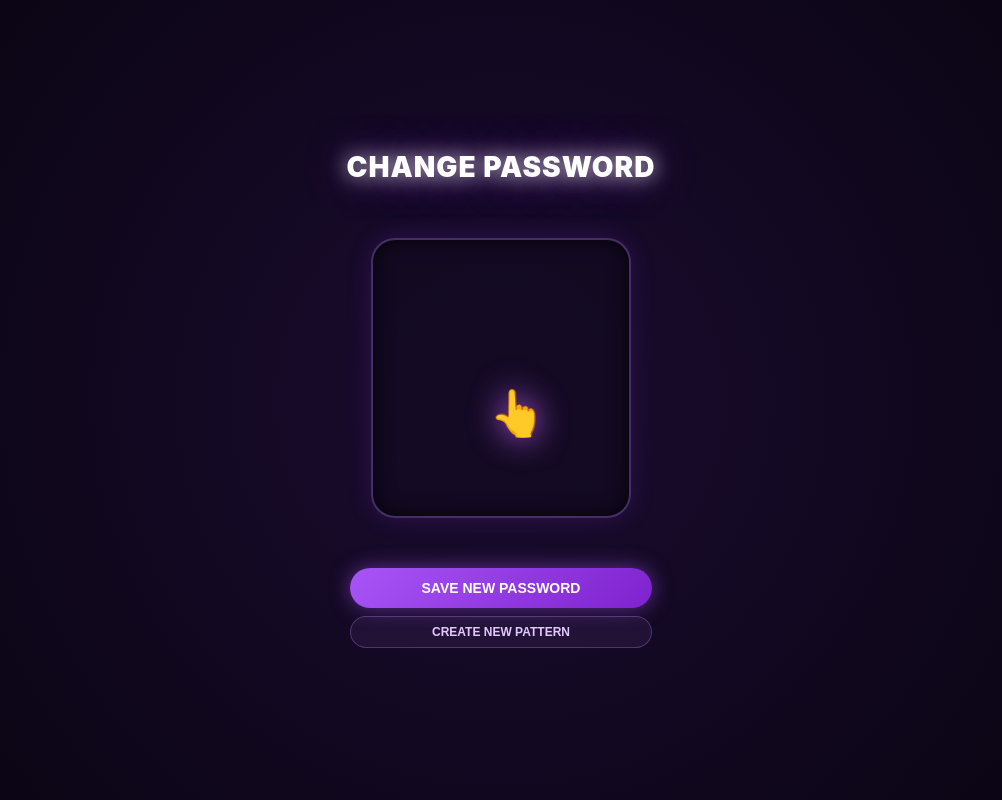
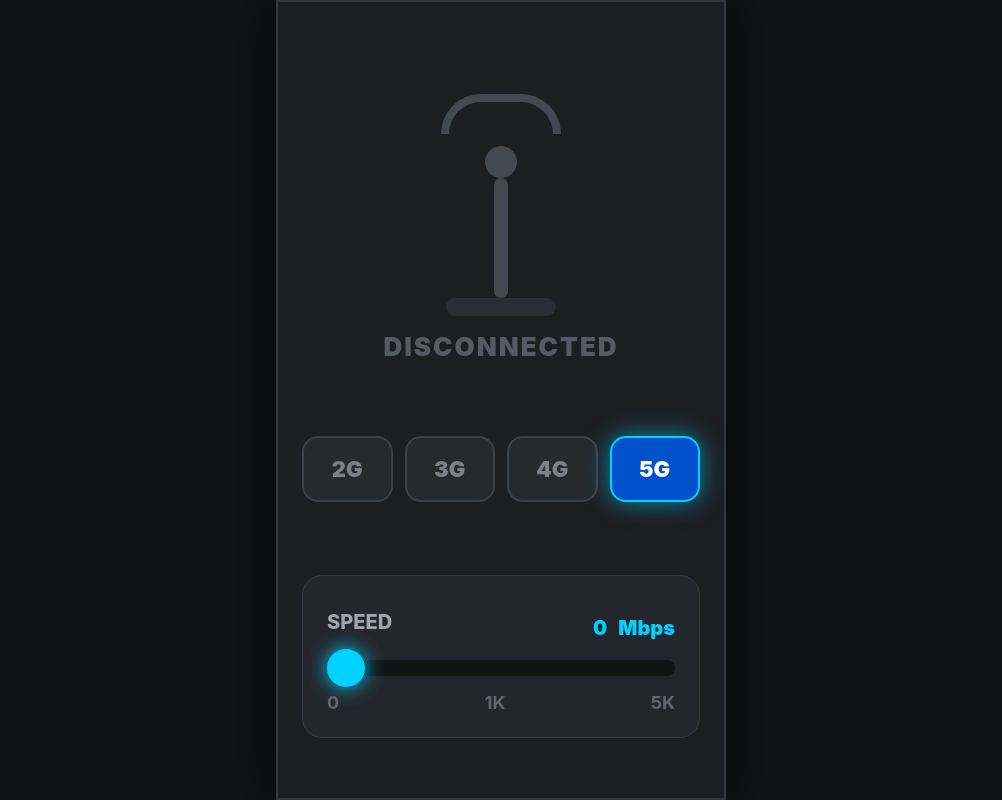
Before and after one commit to oleksandrdudukov-svg/Passwordpattern, a plain HTML site: page index.html in a window 1280 px wide. Shown: the whole page, without its empty margins (139-1141 px from the left). Drawn offline with Linux system fonts and the light colour scheme.

Commit message:
Update index.html

```diff
--- a/index.html
+++ b/index.html
@@ -2,429 +2,322 @@
 <html lang="en">
 <head>
   <meta charset="UTF-8">
-  <meta name="viewport" content="width=device-width, initial-scale=1.0, maximum-scale=1.0, user-scalable=no, viewport-fit=cover">
-  <title>Change Password</title>
-
-  <meta name="apple-mobile-web-app-capable" content="yes">
-  <meta name="apple-mobile-web-app-status-bar-style" content="black-translucent">
-  <meta name="mobile-web-app-capable" content="yes">
-  <meta name="theme-color" content="#150a24">
-
+  <meta name="viewport" content="width=device-width, initial-scale=1.0">
+  <title>5G Speed Switcher</title>
   <style>
     * {
       box-sizing: border-box;
       margin: 0;
       padding: 0;
-      user-select: none;
-      -webkit-user-select: none;
-      touch-action: none;
-      -webkit-tap-highlight-color: transparent !important;
-      outline: none !important;
+      font-family: -apple-system, BlinkMacSystemFont, "Segoe UI", Roboto, Arial, sans-serif;
     }
 
-    /* Суцільний неоновий градієнт на весь екран без чорних смуг */
-    html, body {
+    body {
+      background-color: #121315;
+      color: #ffffff;
+      height: 100vh;
       width: 100vw;
-      height: 100vh;
-      background: radial-gradient(circle at center, #1b0c30 0%, #080410 100%);
-      color: #ffffff;
-      font-family: -apple-system, BlinkMacSystemFont, "Segoe UI", Roboto, sans-serif;
-      overflow: hidden;
       display: flex;
       justify-content: center;
       align-items: center;
-    }
-
-    /* Компактний контейнер під 9:16 */
-    .app-container {
-      width: 100%;
-      height: 100%;
-      max-width: 380px;
-      max-height: 675px;
-      display: flex;
-      flex-direction: column;
-      justify-content: space-evenly;
-      align-items: center;
-      padding: 15px 12px;
-      position: relative;
-    }
-
-    .header {
-      text-align: center;
-      margin-top: 25px;
-      margin-bottom: 5px;
-      width: 100%;
-    }
-
-    .header h1 {
-      font-size: 28px;
-      font-weight: 900;
-      letter-spacing: 1px;
-      text-transform: uppercase;
-      color: #ffffff;
-      text-shadow: 0 0 20px rgba(255, 255, 255, 0.8), 0 0 40px rgba(168, 85, 247, 0.6);
-      line-height: 1.1;
-    }
-
-    .canvas-wrapper {
-      position: relative;
-      width: 260px;
-      height: 280px;
-      border: 2px solid rgba(187, 134, 252, 0.3);
-      border-radius: 24px;
-      background: rgba(18, 10, 31, 0.6);
-      box-shadow: inset 0 0 20px rgba(0, 0, 0, 0.8), 0 0 25px rgba(138, 43, 226, 0.2);
       overflow: hidden;
     }
 
-    canvas {
+    /* Адаптація під формат 9:16 */
+    .screen-container {
       width: 100%;
       height: 100%;
-      display: block;
-      cursor: none;
+      max-width: 450px;
+      background: #1c1e22;
+      border: 2px solid #33373e;
+      display: flex;
+      flex-direction: column;
+      justify-content: space-between;
+      align-items: center;
+      padding: 60px 24px;
+      box-shadow: 0 0 50px rgba(0, 0, 0, 0.8);
     }
 
-    .hand-hint {
-      position: absolute;
-      width: 50px;
-      height: 50px;
-      font-size: 46px;
-      pointer-events: none;
-      z-index: 10;
-      top: 50%;
-      left: 50%;
-      transform: translate(-50%, -50%);
-      filter: drop-shadow(0 0 16px rgba(200, 100, 255, 0.9));
-      animation: drawHeartHint 3.2s infinite ease-in-out;
-      transition: opacity 0.3s ease;
-    }
-
-    .hand-hint.hidden {
-      opacity: 0;
-      visibility: hidden;
-    }
-
-    .touch-finger {
-      position: absolute;
-      font-size: 50px;
-      pointer-events: none;
-      z-index: 999;
-      transform: translate(-30%, -10%);
-      filter: drop-shadow(0 0 20px rgba(217, 128, 255, 1));
-      opacity: 0;
-      visibility: hidden;
-      transition: opacity 0.15s ease;
-    }
-
-    .touch-finger.active {
-      opacity: 1;
-      visibility: visible;
-    }
-
-    @keyframes drawHeartHint {
-      0% { transform: translate(-50%, -15px) scale(0.9); opacity: 0; }
-      15% { transform: translate(-50%, -15px) scale(1); opacity: 1; }
-      30% { transform: translate(-60px, -50px) scale(1); }
-      50% { transform: translate(0px, 20px) scale(1); }
-      70% { transform: translate(-60px, -50px) scale(1); }
-      85% { transform: translate(-50%, -15px) scale(1); opacity: 1; }
-      100% { transform: translate(-50%, -15px) scale(0.9); opacity: 0; }
-    }
-
-    .controls {
+    /* --- АНТЕНА (ВЕЛИКА) --- */
+    .antenna-container {
+      height: 280px;
       width: 100%;
       display: flex;
       flex-direction: column;
       align-items: center;
-      gap: 8px;
-      margin-bottom: 25px;
+      justify-content: flex-end;
+      position: relative;
+      margin-top: 20px;
     }
 
-    .btn {
-      width: 85%;
-      padding: 12px 16px;
-      border-radius: 25px;
-      font-size: 14px;
-      font-weight: 700;
-      cursor: pointer;
-      transition: all 0.3s cubic-bezier(0.25, 0.8, 0.25, 1);
-      outline: none !important;
-      text-align: center;
-      -webkit-appearance: none;
-    }
-
-    .btn-save {
-      background: linear-gradient(135deg, #a855f7 0%, #7e22ce 100%);
-      border: none;
-      color: #ffffff;
-      box-shadow: 0 0 20px rgba(168, 85, 247, 0.5);
-    }
-
-    .btn-save:active {
-      transform: scale(0.96);
-      box-shadow: 0 0 30px rgba(168, 85, 247, 0.8);
-    }
-
-    .btn-reset {
-      background: rgba(187, 134, 252, 0.08);
-      border: 1px solid rgba(187, 134, 252, 0.3);
-      color: #e2c8ff;
-      font-size: 12px;
-      padding: 8px 14px;
-    }
-
-    .btn-reset:active {
-      transform: scale(0.96);
-      background: rgba(187, 134, 252, 0.2);
-    }
-
-    /* Компактне фіолетове градієнтне вікно підтвердження */
-    .mini-modal {
-      position: absolute;
-      top: 50%;
-      left: 50%;
-      transform: translate(-50%, -50%) scale(0.7);
-      background: radial-gradient(circle at center, #2e104e 0%, #120624 100%);
-      border: 1.5px solid #d980ff;
-      padding: 20px 24px;
-      border-radius: 22px;
+    .antenna-wrapper {
       display: flex;
       flex-direction: column;
       align-items: center;
-      gap: 10px;
-      box-shadow: 0 0 35px rgba(187, 134, 252, 0.6), inset 0 0 12px rgba(217, 128, 255, 0.2);
-      backdrop-filter: blur(10px);
-      -webkit-backdrop-filter: blur(10px);
-      opacity: 0;
-      visibility: hidden;
-      transition: all 0.35s cubic-bezier(0.175, 0.885, 0.32, 1.275);
-      z-index: 100;
-      width: 82%;
-      max-width: 250px;
+      transition: transform 0.4s cubic-bezier(0.175, 0.885, 0.32, 1.275);
+      transform-origin: bottom center;
     }
 
-    .mini-modal.show {
-      opacity: 1;
-      visibility: visible;
-      transform: translate(-50%, -50%) scale(1);
+    /* Опускання антени */
+    .antenna-wrapper.lowered {
+      transform: translateY(70px) scaleY(0.7);
     }
 
-    .mini-modal .icon {
-      font-size: 32px;
-      filter: drop-shadow(0 0 10px rgba(217, 128, 255, 0.9));
+    /* Елементи антени */
+    .signal-wave {
+      width: 120px;
+      height: 40px;
+      border: 8px solid #444850;
+      border-bottom: none;
+      border-radius: 80px 80px 0 0;
+      margin-bottom: 12px;
+      transition: all 0.3s ease;
     }
 
-    .mini-modal h2 {
-      font-size: 15px;
-      font-weight: 800;
-      color: #ffffff;
-      text-transform: uppercase;
-      text-align: center;
-      letter-spacing: 0.8px;
-      text-shadow: 0 0 12px rgba(217, 128, 255, 0.9);
-      line-height: 1.3;
+    .antenna-top {
+      width: 32px;
+      height: 32px;
+      background-color: #444850;
+      border-radius: 50%;
+      transition: all 0.3s ease;
     }
 
-    .mini-modal .btn-modal {
-      margin-top: 4px;
+    .antenna-pole {
+      width: 14px;
+      height: 120px;
+      background-color: #444850;
+      border-radius: 7px;
+      transition: all 0.3s ease;
+    }
+
+    .antenna-base {
+      width: 110px;
+      height: 18px;
+      background-color: #2a2d34;
+      border-radius: 9px;
+    }
+
+    /* Ефект неонового підсвічування при активації */
+    .connected .signal-wave {
+      border-color: #00d2ff;
+      box-shadow: 0 -10px 30px rgba(0, 210, 255, 0.8);
+    }
+
+    .connected .antenna-top {
+      background-color: #00d2ff;
+      box-shadow: 0 0 35px #00d2ff, 0 0 60px #00d2ff;
+    }
+
+    .connected .antenna-pole {
+      background-color: #00d2ff;
+      box-shadow: 0 0 25px rgba(0, 210, 255, 0.9);
+    }
+
+    /* СТАТУС */
+    .status-text {
+      font-size: 26px;
+      font-weight: 900;
+      letter-spacing: 2px;
+      color: #555a64;
+      text-transform: uppercase;
+      margin-top: 15px;
+      transition: all 0.3s ease;
+      text-align: center;
+    }
+
+    .status-text.active {
+      color: #00d2ff;
+      text-shadow: 0 0 20px rgba(0, 210, 255, 0.8);
+    }
+
+    /* --- КНОПКИ МЕРЕЖІ --- */
+    .network-buttons {
+      display: flex;
+      gap: 12px;
       width: 100%;
-      padding: 9px;
-      font-size: 12px;
-      letter-spacing: 0.5px;
+    }
+
+    .btn-network {
+      flex: 1;
+      padding: 18px 0;
+      background: #26292e;
+      border: 2px solid #3d414a;
+      border-radius: 16px;
+      color: #7b808a;
+      font-weight: 900;
+      font-size: 22px;
+      cursor: pointer;
+      transition: all 0.2s ease;
+    }
+
+    /* Активна кнопка 5G */
+    .btn-network.active {
+      background: #0052cc;
+      border-color: #00d2ff;
+      color: #ffffff;
+      box-shadow: 0 0 25px rgba(0, 210, 255, 0.6);
+    }
+
+    /* --- СЛАЙДЕР ШВИДКОСТІ --- */
+    .slider-section {
+      width: 100%;
+      background: #23262c;
+      padding: 24px;
+      border-radius: 20px;
+      border: 1px solid #353942;
+    }
+
+    .slider-header {
+      display: flex;
+      justify-content: space-between;
+      align-items: center;
+      margin-bottom: 16px;
+    }
+
+    .slider-title {
+      font-size: 20px;
+      font-weight: 800;
+      color: #a0a5b0;
+    }
+
+    .speed-value {
+      font-size: 36px;
+      font-weight: 900;
+      color: #ffffff;
+    }
+
+    .speed-value span {
+      font-size: 20px;
+      color: #00d2ff;
+      margin-left: 4px;
+    }
+
+    .range-slider {
+      -webkit-appearance: none;
+      width: 100%;
+      height: 16px;
+      border-radius: 8px;
+      background: #121315;
+      outline: none;
+    }
+
+    .range-slider::-webkit-slider-thumb {
+      -webkit-appearance: none;
+      appearance: none;
+      width: 38px;
+      height: 38px;
+      border-radius: 50%;
+      background: #00d2ff;
+      cursor: pointer;
+      box-shadow: 0 0 20px rgba(0, 210, 255, 1);
+    }
+
+    .range-slider::-moz-range-thumb {
+      width: 38px;
+      height: 38px;
+      border-radius: 50%;
+      background: #00d2ff;
+      cursor: pointer;
+      box-shadow: 0 0 20px rgba(0, 210, 255, 1);
+      border: none;
+    }
+
+    .slider-labels {
+      display: flex;
+      justify-content: space-between;
+      margin-top: 12px;
+      font-size: 18px;
+      font-weight: 700;
+      color: #616672;
     }
   </style>
 </head>
 <body>
 
-  <div class="app-container" id="appContainer">
-    <div class="touch-finger" id="touchFinger">👆</div>
+  <div class="screen-container">
 
-    <div class="header">
-      <h1>CHANGE PASSWORD</h1>
+    <!-- Антена -->
+    <div class="antenna-container">
+      <div class="antenna-wrapper" id="antennaWrapper">
+        <div class="signal-wave"></div>
+        <div class="antenna-top"></div>
+        <div class="antenna-pole"></div>
+      </div>
+      <div class="antenna-base"></div>
+      <div class="status-text" id="statusText">DISCONNECTED</div>
     </div>
 
-    <div class="canvas-wrapper">
-      <div class="hand-hint" id="handHint">👆</div>
-      <canvas id="gestureCanvas"></canvas>
+    <!-- Кнопки вибору мережі -->
+    <div class="network-buttons">
+      <button class="btn-network" onclick="selectNetwork(this)">2G</button>
+      <button class="btn-network" onclick="selectNetwork(this)">3G</button>
+      <button class="btn-network" onclick="selectNetwork(this)">4G</button>
+      <button class="btn-network active" id="btn5G" onclick="selectNetwork(this)">5G</button>
     </div>
 
-    <div class="controls">
-      <button class="btn btn-save" id="saveBtn">SAVE NEW PASSWORD</button>
-      <button class="btn btn-reset" id="resetBtn">CREATE NEW PATTERN</button>
+    <!-- Слайдер швидкості -->
+    <div class="slider-section">
+      <div class="slider-header">
+        <span class="slider-title">SPEED</span>
+        <div class="speed-value"><span id="speedDisplay">0</span> <span>Mbps</span></div>
+      </div>
+      <input
+        type="range"
+        min="0"
+        max="5000"
+        value="0"
+        step="10"
+        class="range-slider"
+        id="speedSlider"
+      >
+      <div class="slider-labels">
+        <span>0</span>
+        <span>1K</span>
+        <span>5K</span>
+      </div>
     </div>
 
-    <!-- Акуратне маленьке неоново-фіолетове вікно -->
-    <div class="mini-modal" id="miniModal">
-      <div class="icon">💜</div>
-      <h2>PASSWORD SET SUCCESSFULLY</h2>
-      <button class="btn btn-save btn-modal" id="overlayCloseBtn">DONE</button>
-    </div>
   </div>
 
   <script>
-    const appContainer = document.getElementById('appContainer');
-    const canvas = document.getElementById('gestureCanvas');
-    const ctx = canvas.getContext('2d');
-    const saveBtn = document.getElementById('saveBtn');
-    const resetBtn = document.getElementById('resetBtn');
-    const miniModal = document.getElementById('miniModal');
-    const overlayCloseBtn = document.getElementById('overlayCloseBtn');
-    const handHint = document.getElementById('handHint');
-    const touchFinger = document.getElementById('touchFinger');
+    const slider = document.getElementById('speedSlider');
+    const speedDisplay = document.getElementById('speedDisplay');
+    const antennaWrapper = document.getElementById('antennaWrapper');
+    const statusText = document.getElementById('statusText');
 
-    let isDrawing = false;
-    let hasDrawn = false;
-    let isLocked = false;
-    let points = [];
+    // Спрацьовує миттєво при перетягуванні слайдера
+    slider.addEventListener('input', (e) => {
+      const val = parseInt(e.target.value);
+      speedDisplay.textContent = val;
 
-    function triggerFullscreen() {
-      if (!document.fullscreenElement && !document.webkitFullscreenElement) {
-        const docEl = document.documentElement;
-        if (docEl.requestFullscreen) {
-          docEl.requestFullscreen().catch(() => {});
-        } else if (docEl.webkitRequestFullscreen) {
-          docEl.webkitRequestFullscreen();
-        }
+      // Активація анімації підключення при 1000 або 5000 Mbps
+      if (val >= 5000) {
+        activateConnectedState('5K MAX SPEED');
+      } else if (val >= 1000 && val < 1050) {
+        activateConnectedState('1K SPEED');
+      } else {
+        resetAntenna();
       }
+    });
+
+    function activateConnectedState(text) {
+      antennaWrapper.classList.add('lowered', 'connected');
+      statusText.classList.add('active');
+      statusText.textContent = `CONNECTED (${text})`;
     }
 
-    function resizeCanvas() {
-      const rect = canvas.parentElement.getBoundingClientRect();
-      canvas.width = rect.width;
-      canvas.height = rect.height;
-      redraw();
+    function resetAntenna() {
+      antennaWrapper.classList.remove('lowered', 'connected');
+      statusText.classList.remove('active');
+      statusText.textContent = 'DISCONNECTED';
     }
 
-    function getGlobalPos(e) {
-      const rect = appContainer.getBoundingClientRect();
-      const clientX = e.touches ? e.touches[0].clientX : e.clientX;
-      const clientY = e.touches ? e.touches[0].clientY : e.clientY;
-      return {
-        x: clientX - rect.left,
-        y: clientY - rect.top
-      };
+    function selectNetwork(element) {
+      document.querySelectorAll('.btn-network').forEach(btn => {
+        btn.classList.remove('active');
+      });
+      element.classList.add('active');
     }
-
-    function getCanvasPos(e) {
-      const rect = canvas.getBoundingClientRect();
-      const clientX = e.touches ? e.touches[0].clientX : e.clientX;
-      const clientY = e.touches ? e.touches[0].clientY : e.clientY;
-      return {
-        x: clientX - rect.left,
-        y: clientY - rect.top
-      };
-    }
-
-    function updateFingerPosition(globalPos) {
-      touchFinger.style.left = `${globalPos.x}px`;
-      touchFinger.style.top = `${globalPos.y}px`;
-    }
-
-    function handleGlobalStart(e) {
-      triggerFullscreen();
-      handHint.classList.add('hidden');
-
-      const globalPos = getGlobalPos(e);
-      updateFingerPosition(globalPos);
-      touchFinger.classList.add('active');
-    }
-
-    function handleGlobalMove(e) {
-      const globalPos = getGlobalPos(e);
-      updateFingerPosition(globalPos);
-    }
-
-    function handleGlobalEnd() {
-      touchFinger.classList.remove('active');
-    }
-
-    function startDrawing(e) {
-      if (isLocked) return;
-      isDrawing = true;
-      hasDrawn = true;
-
-      const pos = getCanvasPos(e);
-      points.push([pos]);
-      redraw();
-    }
-
-    function moveDrawing(e) {
-      if (!isDrawing || isLocked) return;
-      const pos = getCanvasPos(e);
-      const currentStroke = points[points.length - 1];
-      currentStroke.push(pos);
-      redraw();
-    }
-
-    function stopDrawing() {
-      if (!isDrawing) return;
-      isDrawing = false;
-    }
-
-    function redraw() {
-      ctx.clearRect(0, 0, canvas.width, canvas.height);
-
-      if (points.length === 0) return;
-
-      ctx.save();
-      ctx.strokeStyle = '#d980ff';
-      ctx.lineWidth = 6;
-      ctx.lineCap = 'round';
-      ctx.lineJoin = 'round';
-      ctx.shadowColor = '#b300ff';
-      ctx.shadowBlur = 22;
-
-      for (let stroke of points) {
-        if (stroke.length < 2) continue;
-        ctx.beginPath();
-        ctx.moveTo(stroke[0].x, stroke[0].y);
-        for (let i = 1; i < stroke.length; i++) {
-          ctx.lineTo(stroke[i].x, stroke[i].y);
-        }
-        ctx.stroke();
-      }
-
-      ctx.restore();
-    }
-
-    function savePassword() {
-      if (!hasDrawn || points.length === 0) return;
-      isLocked = true;
-      miniModal.classList.add('show');
-    }
-
-    function reset() {
-      isDrawing = false;
-      hasDrawn = false;
-      isLocked = false;
-      points = [];
-      ctx.clearRect(0, 0, canvas.width, canvas.height);
-      miniModal.classList.remove('show');
-      handHint.classList.remove('hidden');
-    }
-
-    appContainer.addEventListener('mousedown', handleGlobalStart);
-    window.addEventListener('mousemove', handleGlobalMove);
-    window.addEventListener('mouseup', handleGlobalEnd);
-
-    appContainer.addEventListener('touchstart', handleGlobalStart);
-    window.addEventListener('touchmove', handleGlobalMove);
-    window.addEventListener('touchend', handleGlobalEnd);
-
-    canvas.addEventListener('mousedown', startDrawing);
-    window.addEventListener('mousemove', moveDrawing);
-    window.addEventListener('mouseup', stopDrawing);
-
-    canvas.addEventListener('touchstart', startDrawing);
-    window.addEventListener('touchmove', moveDrawing);
-    window.addEventListener('touchend', stopDrawing);
-
-    saveBtn.addEventListener('click', savePassword);
-    resetBtn.addEventListener('click', reset);
-    overlayCloseBtn.addEventListener('click', reset);
-
-    window.addEventListener('resize', resizeCanvas);
-    resizeCanvas();
   </script>
 </body>
 </html>
```
